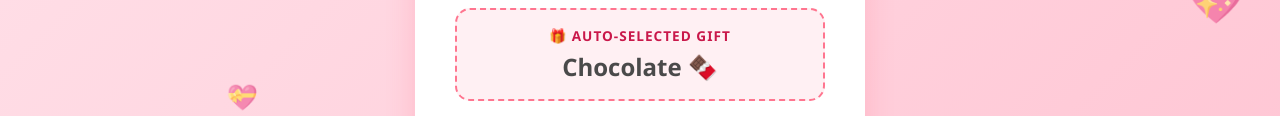
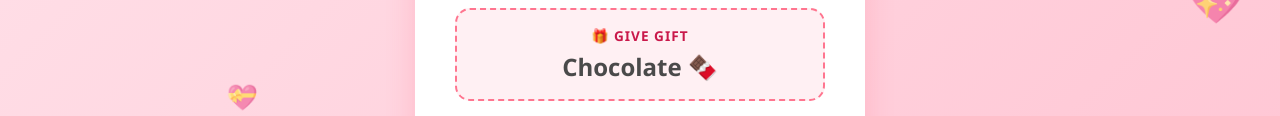
Before and after one commit to lokiknok/LOVE-CAPABILITY-GAME, a plain HTML site: page index.html in a window 1280 px wide. Both pictures are taken after typing "Sample", "Sample" into the empty fields and a click on the button "Calculate Compatibility!". Shown: the part 526-642 px from the top of the page. Drawn offline with Linux system fonts and the light colour scheme.

Commit message:
Update index.html

```diff
--- a/index.html
+++ b/index.html
@@ -254,7 +254,7 @@
 
         <div class="result-container" id="resultContainer">
             <div class="gift-reveal-container">
-                <div class="gift-reveal-title">🎁 Auto-Selected Gift</div>
+                <div class="gift-reveal-title">🎁 Give Gift</div>
                 <div class="gift-tag" id="giftDisplay">Evaluating...</div>
             </div>
 
```
